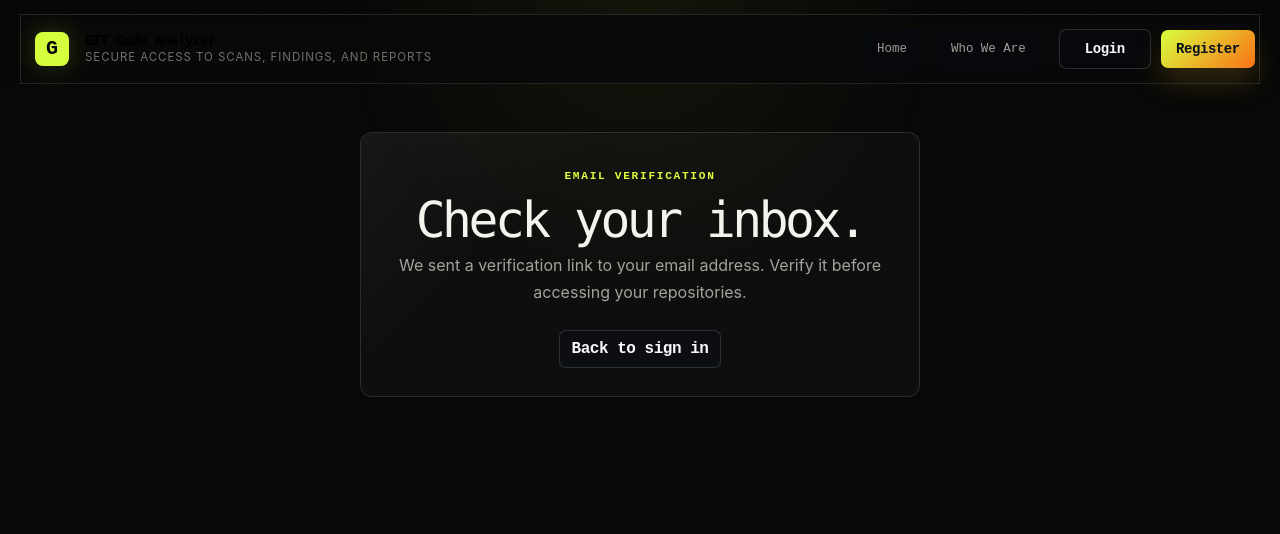
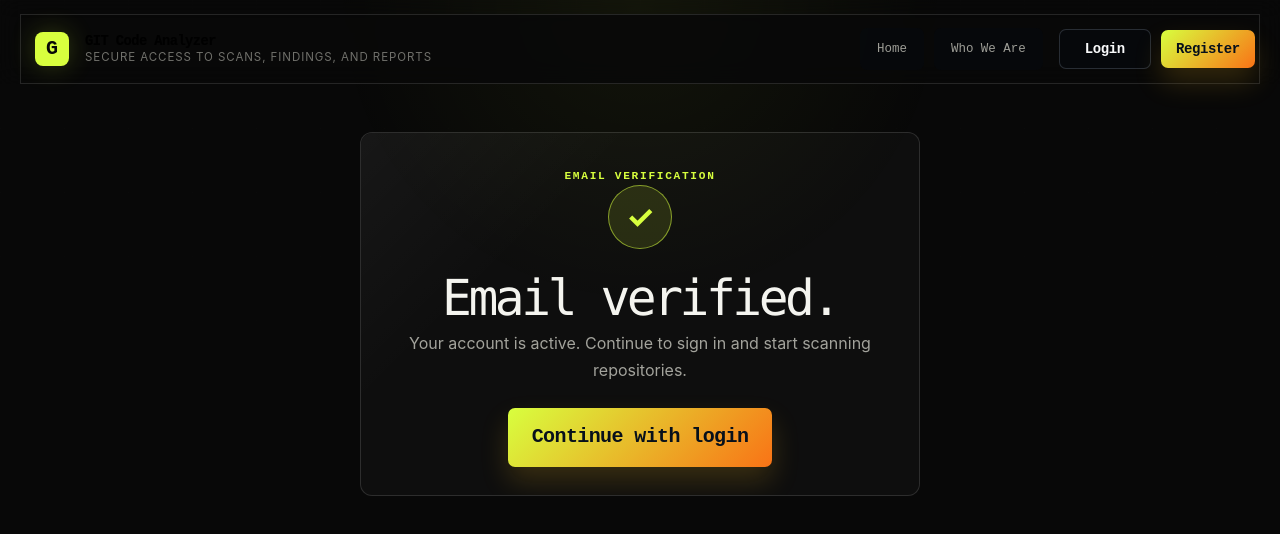
Before and after one commit to prashant20c/GitHub-Repository-Security-Analyzer-fe, a Vue app: page /email-verified in a window 1280 px wide. Shown: the top 534 px of the page. Built offline with nearby package versions, Linux system fonts and the light colour scheme; no server answers.

Commit message:
MailGun integration

```diff
--- a/src/router/index.js
+++ b/src/router/index.js
@@ -5,6 +5,7 @@ const WhoWeAreView = () => import('../views/WhoWeAreView.vue')
 const LoginView = () => import('../views/LoginView.vue')
 const RegisterView = () => import('../views/RegisterView.vue')
 const VerifyEmailView = () => import('../views/VerifyEmailView.vue')
+const EmailVerifiedView = () => import('../views/EmailVerifiedView.vue')
 const ForgotPasswordView = () => import('../views/ForgotPasswordView.vue')
 const ResetPasswordView = () => import('../views/ResetPasswordView.vue')
 const DashboardView = () => import('../views/DashboardView.vue')
@@ -22,7 +23,7 @@ const routes = [
   { path: '/login', name: 'login', component: LoginView, meta: { shell: 'auth', guestOnly: true, section: 'Sign In' } },
   { path: '/register', name: 'register', component: RegisterView, meta: { shell: 'auth', guestOnly: true, section: 'Create Account' } },
   { path: '/verify-email', name: 'verify-email', component: VerifyEmailView, meta: { shell: 'auth', section: 'Verify Email' } },
-  { path: '/email-verified', name: 'email-verified', component: VerifyEmailView, meta: { shell: 'auth', section: 'Email Verified' } },
+  { path: '/email-verified', name: 'email-verified', component: EmailVerifiedView, meta: { shell: 'auth', section: 'Email Verified' } },
   { path: '/forgot-password', name: 'forgot-password', component: ForgotPasswordView, meta: { shell: 'auth', guestOnly: true, section: 'Forgot Password' } },
   { path: '/reset-password', name: 'reset-password', component: ResetPasswordView, meta: { shell: 'auth', section: 'Reset Password' } },
   { path: '/dashboard', name: 'dashboard', component: DashboardView, meta: { shell: 'app', requiresAuth: true, section: 'Dashboard' } },
--- a/src/styles/app.css
+++ b/src/styles/app.css
@@ -1356,6 +1356,19 @@ h1, h2, h3, h4, h5, h6, .display-title, .section-title, .page-title, .cta-title
 }
 
 .btn-outline-warning { --bs-btn-color: var(--teal); --bs-btn-border-color: rgba(216, 255, 62, 0.45); --bs-btn-hover-color: #080808; --bs-btn-hover-bg: var(--teal); --bs-btn-hover-border-color: var(--teal); }
+
+.verified-mark {
+  display: grid;
+  width: 64px;
+  height: 64px;
+  place-items: center;
+  border: 1px solid rgba(216, 255, 62, 0.55);
+  border-radius: 50%;
+  background: rgba(216, 255, 62, 0.12);
+  color: var(--teal);
+  font-size: 2rem;
+  font-weight: 700;
+}
 .btn, .form-control, .form-select { border-radius: 7px; }
 .btn { font-family: ui-monospace, monospace; letter-spacing: -0.03em; }
 
--- /dev/null
+++ b/src/views/EmailVerifiedView.vue
@@ -0,0 +1,13 @@
+<template>
+  <section class="hero-panel mx-auto text-center" style="max-width: 560px;">
+    <div class="section-label">Email Verification</div>
+    <div class="verified-mark mx-auto mb-4" aria-hidden="true">✓</div>
+    <h1 class="page-title">Email verified.</h1>
+    <p class="page-subtitle mb-4">
+      Your account is active. Continue to sign in and start scanning repositories.
+    </p>
+    <router-link class="btn btn-warning btn-lg fw-semibold px-4" to="/login">
+      Continue with login
+    </router-link>
+  </section>
+</template>
```
